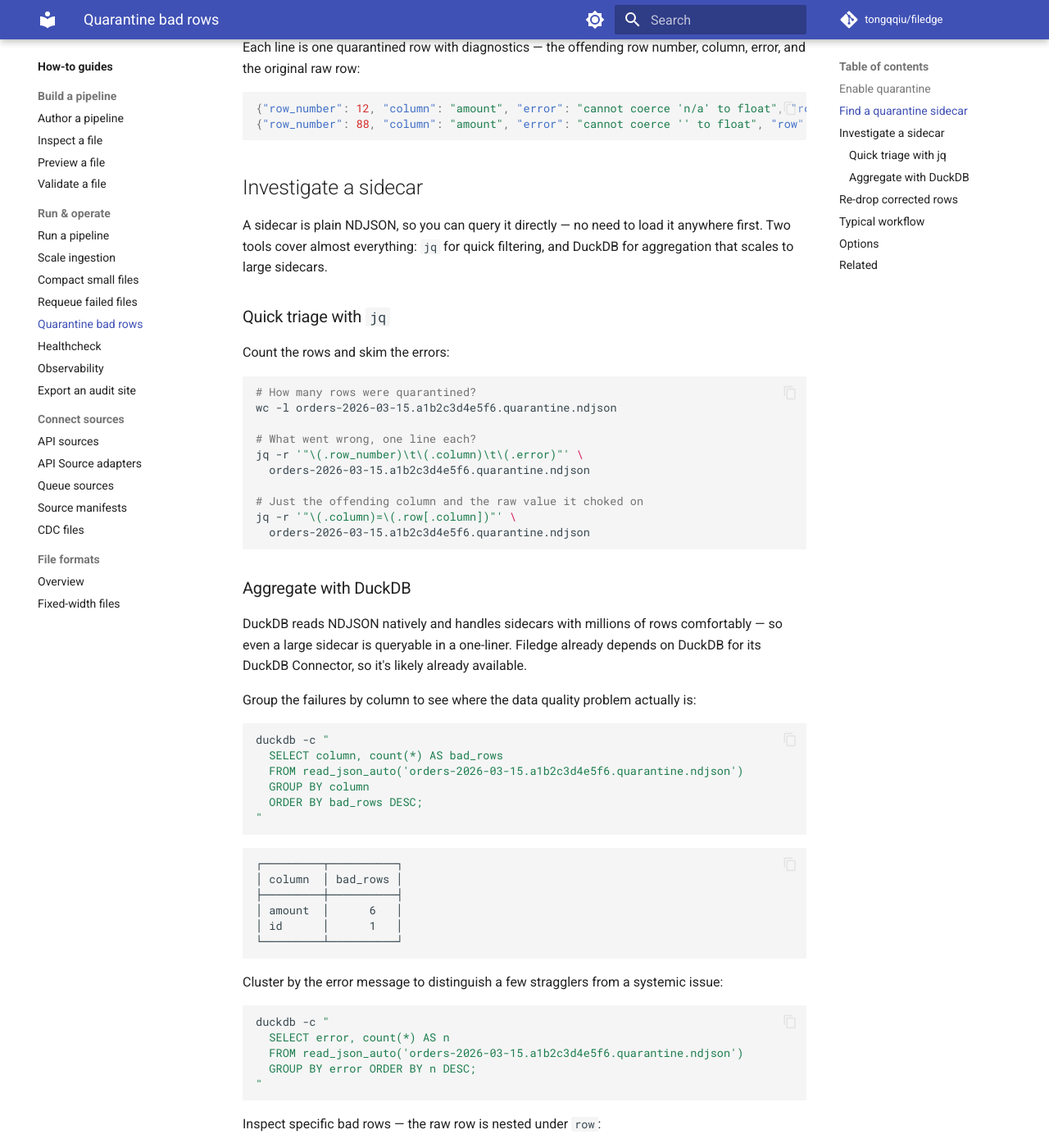
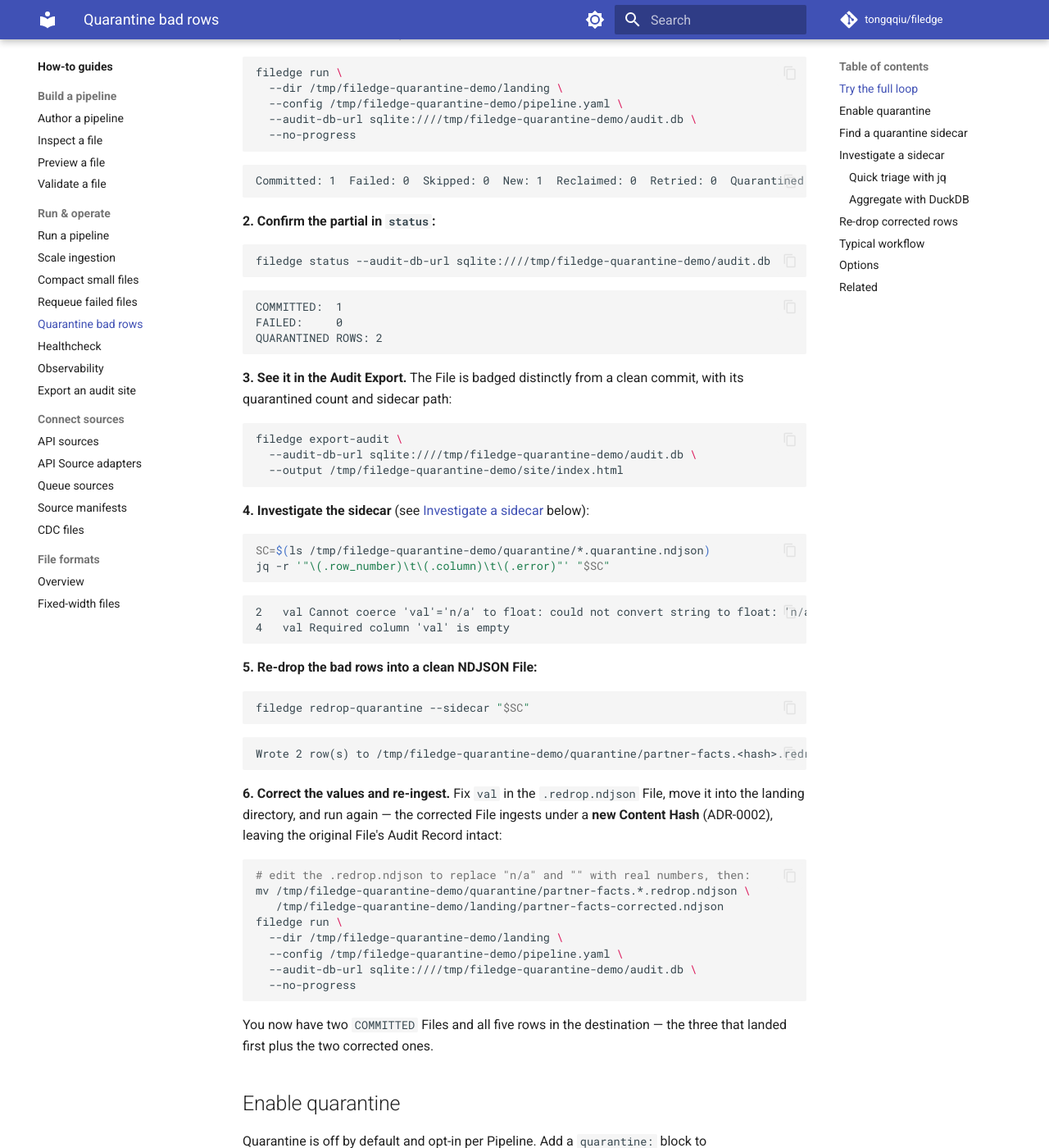
Before and after one commit to tongqqiu/filedge, an MkDocs documentation site: the page built from docs/guides/quarantine.md, in a window 1280 px wide and 1400 px high, scrolled down 1344 px. Shown: the whole window at 82% size. Built offline with MkDocs 1.6.1 and Material for MkDocs 9.7.7, drawn with Linux system fonts in a browser that asks for light colours; comment, search, counter and statistics services are not loaded; the version menu is left out; some of the changed text lies outside the part shown.

Commit message:
docs(quarantine): fix DuckDB recipe + add runnable full-loop walkthrough (#255)
* docs(quarantine): fix DuckDB recipe — quote reserved `column`, clarify CLI

Dogfooding the quarantine guide against a real sidecar surfaced two defects
in the DuckDB investigation recipe:

- `column` is a SQL reserved word, so every query that selected/grouped/
  filtered on the sidecar's `column` field was a parser error. Quote it as
  `"column"`.
- The recipe used the `duckdb` CLI but implied Filedge's `duckdb` extra makes
  it available — that extra installs the Python library, not the CLI. Note the
  CLI is a separate install and give the `python -c "import duckdb"` form.

Verified the corrected queries run against a real quarantine sidecar.

Co-Authored-By: Claude Opus 4.8 <noreply@anthropic.com>

* docs(quarantine): add runnable "Try the full loop" walkthrough

A compact, copy-pasteable end-to-end demo of the whole quarantine loop —
partial commit → sidecar → status → audit export badge → jq investigate →
redrop-quarantine → corrected re-ingest under a new Content Hash — placed
right after the intro so a reader can see it work before reading each piece
in detail.

Uses absolute paths throughout (avoiding the relative-path footgun tracked
in #256) and the exact commands verified cold against a real run: 3 rows
commit, 2 quarantine, then 2 corrected rows re-ingest for 5 total rows
across 2 COMMITTED Files.

Co-Authored-By: Claude Opus 4.8 <noreply@anthropic.com>

---------

Co-authored-by: Claude Opus 4.8 <noreply@anthropic.com>

````diff
--- a/docs/guides/quarantine.md
+++ b/docs/guides/quarantine.md
@@ -11,6 +11,125 @@ were quarantined, so the partial is never silent.
 A **failure threshold** keeps this honest: if too many rows are bad, the File fails
 wholesale (nothing committed, no sidecar) exactly like Strict Mode. A few stragglers
 quarantine; a systemically broken File still fails loudly.
+
+## Try the full loop
+
+This runnable walkthrough takes a partner File with two bad rows all the way through:
+**partial commit → sidecar → status → audit export → investigate → re-drop → corrected
+re-ingest**. The rest of the guide then explains each piece in detail.
+
+Set up a workspace (absolute paths, so it works from any directory):
+
+```bash
+mkdir -p /tmp/filedge-quarantine-demo/landing
+cd /tmp/filedge-quarantine-demo
+
+cat > pipeline.yaml <<'YAML'
+format: ndjson
+dest_table: partner_facts
+connector:
+  type: sqlite
+  url: sqlite:////tmp/filedge-quarantine-demo/dest.db
+quarantine:
+  enabled: true
+  dir: /tmp/filedge-quarantine-demo/quarantine
+  max_invalid_fraction: 0.5
+  max_invalid_rows: 100
+columns:
+  - source: filed
+    dest: filed
+    type: string
+    required: true
+  - source: val
+    dest: value
+    type: float
+    required: true
+YAML
+
+cat > landing/partner-facts.ndjson <<'NDJSON'
+{"filed": "2024-11-01", "val": 391035000000}
+{"filed": "2024-11-01", "val": "n/a"}
+{"filed": "2024-08-01", "val": 85777000000}
+{"filed": "2024-05-01", "val": ""}
+{"filed": "2024-02-01", "val": 119575000000}
+NDJSON
+```
+
+**1. Run it.** Two of five rows have a bad `val` (40%, under the 50% threshold), so the
+good rows commit and the bad rows quarantine:
+
+```bash
+filedge run \
+  --dir /tmp/filedge-quarantine-demo/landing \
+  --config /tmp/filedge-quarantine-demo/pipeline.yaml \
+  --audit-db-url sqlite:////tmp/filedge-quarantine-demo/audit.db \
+  --no-progress
+```
+
+```
+Committed: 1  Failed: 0  Skipped: 0  New: 1  Reclaimed: 0  Retried: 0  Quarantined rows: 2
+```
+
+**2. Confirm the partial in `status`:**
+
+```bash
+filedge status --audit-db-url sqlite:////tmp/filedge-quarantine-demo/audit.db
+```
+
+```
+COMMITTED:  1
+FAILED:     0
+QUARANTINED ROWS: 2
+```
+
+**3. See it in the Audit Export.** The File is badged distinctly from a clean commit,
+with its quarantined count and sidecar path:
+
+```bash
+filedge export-audit \
+  --audit-db-url sqlite:////tmp/filedge-quarantine-demo/audit.db \
+  --output /tmp/filedge-quarantine-demo/site/index.html
+```
+
+**4. Investigate the sidecar** (see [Investigate a sidecar](#investigate-a-sidecar) below):
+
+```bash
+SC=$(ls /tmp/filedge-quarantine-demo/quarantine/*.quarantine.ndjson)
+jq -r '"\(.row_number)\t\(.column)\t\(.error)"' "$SC"
+```
+
+```
+2	val	Cannot coerce 'val'='n/a' to float: could not convert string to float: 'n/a'
+4	val	Required column 'val' is empty
+```
+
+**5. Re-drop the bad rows into a clean NDJSON File:**
+
+```bash
+filedge redrop-quarantine --sidecar "$SC"
+```
+
+```
+Wrote 2 row(s) to /tmp/filedge-quarantine-demo/quarantine/partner-facts.<hash>.redrop.ndjson
+```
+
+**6. Correct the values and re-ingest.** Fix `val` in the `.redrop.ndjson` File, move it
+into the landing directory, and run again — the corrected File ingests under a **new
+Content Hash** (ADR-0002), leaving the original File's Audit Record intact:
+
+```bash
+# edit the .redrop.ndjson to replace "n/a" and "" with real numbers, then:
+mv /tmp/filedge-quarantine-demo/quarantine/partner-facts.*.redrop.ndjson \
+   /tmp/filedge-quarantine-demo/landing/partner-facts-corrected.ndjson
+filedge run \
+  --dir /tmp/filedge-quarantine-demo/landing \
+  --config /tmp/filedge-quarantine-demo/pipeline.yaml \
+  --audit-db-url sqlite:////tmp/filedge-quarantine-demo/audit.db \
+  --no-progress
+```
+
+You now have two `COMMITTED` Files and all five rows in the destination — the three that
+landed first plus the two corrected ones.
 
 ## Enable quarantine
 
@@ -90,16 +209,23 @@ jq -r '"\(.column)=\(.row[.column])"' \
 ### Aggregate with DuckDB
 
 DuckDB reads NDJSON natively and handles sidecars with millions of rows comfortably —
-so even a large sidecar is queryable in a one-liner. Filedge already depends on
-DuckDB for its DuckDB Connector, so it's likely already available.
+so even a large sidecar is queryable in a one-liner.
+
+> These examples use the standalone **DuckDB CLI** (`brew install duckdb`, or see
+> [duckdb.org/docs/installation](https://duckdb.org/docs/installation/)). Filedge's
+> `duckdb` extra installs the *Python library*, not the CLI — if you have that
+> instead, run the same SQL via `python -c "import duckdb; print(duckdb.sql('''…'''))"`.
+>
+> Note that `column` is a SQL reserved word, so the sidecar's `column` field must be
+> quoted as `"column"` in every query below.
 
 Group the failures by column to see where the data quality problem actually is:
 
 ```bash
 duckdb -c "
-  SELECT column, count(*) AS bad_rows
+  SELECT \"column\", count(*) AS bad_rows
   FROM read_json_auto('orders-2026-03-15.a1b2c3d4e5f6.quarantine.ndjson')
-  GROUP BY column
+  GROUP BY \"column\"
   ORDER BY bad_rows DESC;
 "
 ```
@@ -129,7 +255,7 @@ Inspect specific bad rows — the raw row is nested under `row`:
 duckdb -c "
   SELECT row_number, row.id AS id, row.amount AS amount, error
   FROM read_json_auto('orders-2026-03-15.a1b2c3d4e5f6.quarantine.ndjson')
-  WHERE column = 'amount'
+  WHERE \"column\" = 'amount'
   LIMIT 20;
 "
 ```
````
